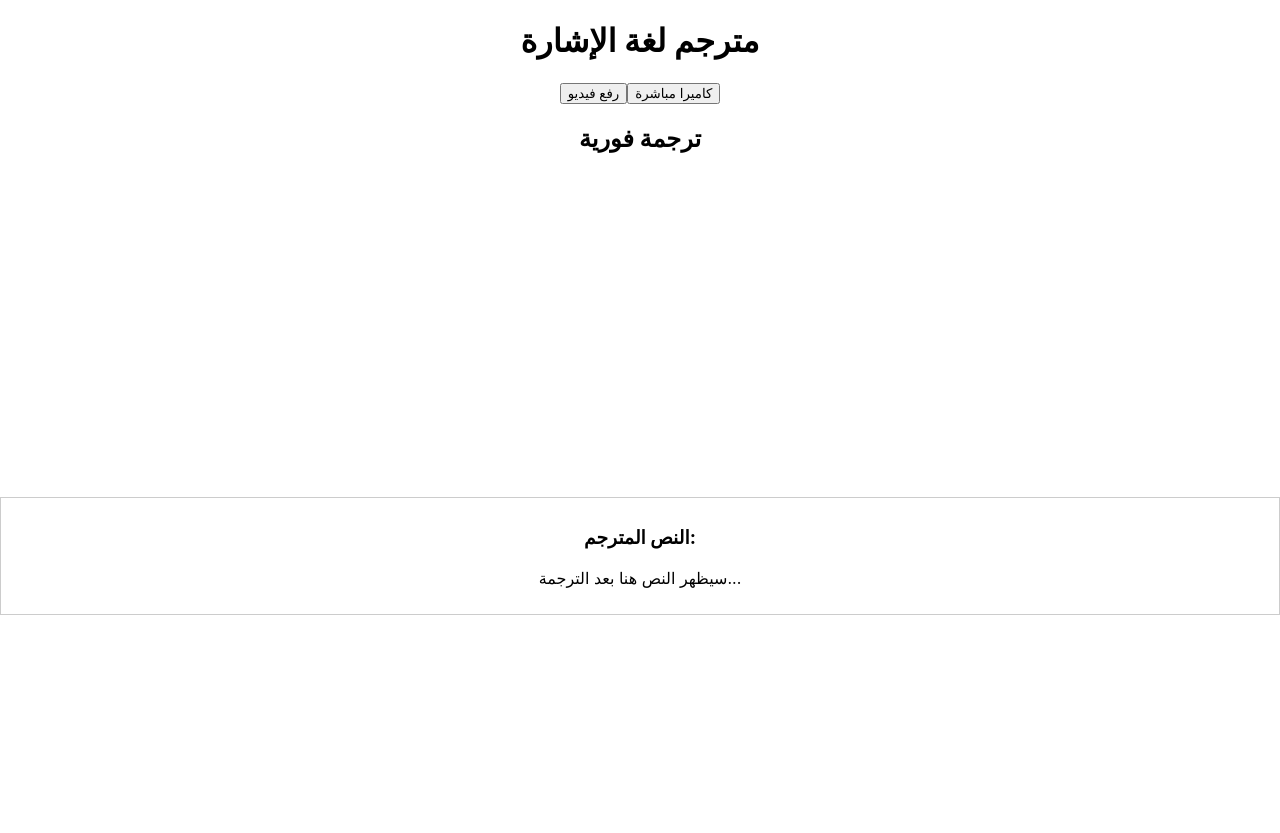
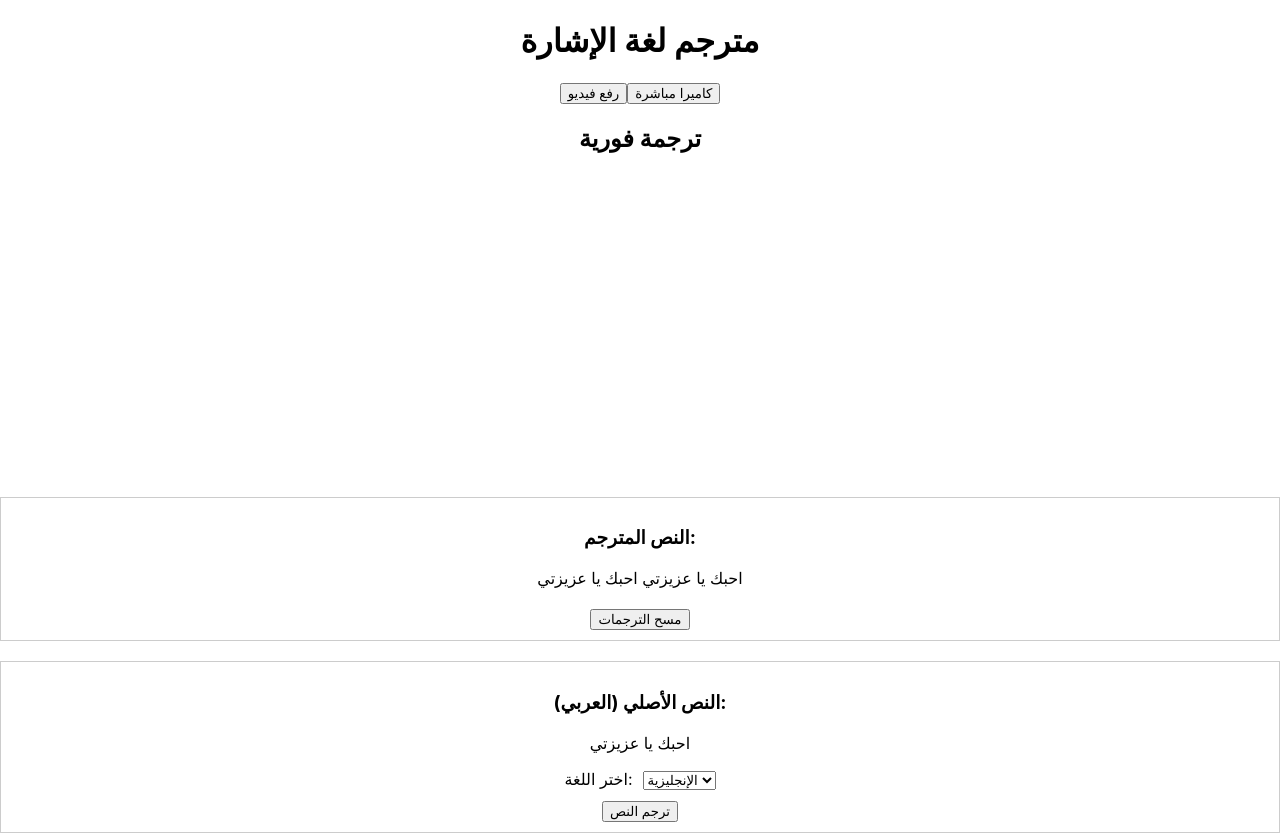
Before and after one commit to ahmedkhafagy800/signify, a React (Create React App) app: page / in a window 1280 px wide. Both pictures are taken after a click on the button "كاميرا مباشرة". Before the commit the page ends 800 px from the top, so only its background shows below. Built offline with nearby package versions, Linux system fonts and the light colour scheme; no server answers.

Commit message:
translation

```diff
--- a/package.json
+++ b/package.json
@@ -19,8 +19,6 @@
     "predeploy": "npm run build",
     "deploy": "gh-pages -d build"
   },
-
-
   "eslintConfig": {
     "extends": [
       "react-app",
--- /dev/null
+++ b/src/components/LibraTranslator.js
@@ -0,0 +1,63 @@
+// LibraTranslator.js
+import React, { useState } from 'react';
+import useStore from '../store';
+
+const LibraTranslator = () => {
+  const { translatedText } = useStore();
+  const currentText = translatedText[translatedText.length - 1] || '';
+
+  const [targetLanguage, setTargetLanguage] = useState('en'); // اللغة الافتراضية: الإنجليزية
+  const [translation, setTranslation] = useState('');
+  const [loading, setLoading] = useState(false);
+
+  const handleTranslate = async () => {
+    if (!currentText) return;
+    setLoading(true);
+    try {
+      const url = `https://translate.googleapis.com/translate_a/single?client=gtx&sl=ar&tl=${targetLanguage}&dt=t&q=${encodeURIComponent(currentText)}`;
+      const response = await fetch(url);
+      if (!response.ok) throw new Error(`HTTP error! status: ${response.status}`);
+      const data = await response.json();
+      setTranslation(data[0].map(item => item[0]).join(''));
+    } catch (error) {
+      console.error('حدث خطأ أثناء الترجمة:', error);
+    } finally {
+      setLoading(false);
+    }
+  };
+
+  return (
+    <div style={{ marginTop: '20px', padding: '10px', border: '1px solid #ccc' }}>
+      <h3>النص الأصلي (العربي):</h3>
+      <p>{currentText || 'لا يوجد نص للترجمة'}</p>
+
+      <div style={{ margin: '10px 0' }}>
+        <label htmlFor="targetLanguage">اختر اللغة:</label>
+        <select
+          id="targetLanguage"
+          value={targetLanguage}
+          onChange={(e) => setTargetLanguage(e.target.value)}
+          style={{ marginLeft: '10px' }}
+        >
+          <option value="en">الإنجليزية</option>
+          <option value="fr">الفرنسية</option>
+          <option value="de">الألمانية</option>
+          <option value="es">الإسبانية</option>
+        </select>
+      </div>
+
+      <button onClick={handleTranslate} disabled={loading || !currentText}>
+        {loading ? 'جارٍ الترجمة...' : 'ترجم النص'}
+      </button>
+
+      {translation && (
+        <div style={{ marginTop: '20px' }}>
+          <h3>النص المترجم:</h3>
+          <p>{translation}</p>
+        </div>
+      )}
+    </div>
+  );
+};
+
+export default LibraTranslator;
--- a/src/components/LiveCamera.js
+++ b/src/components/LiveCamera.js
@@ -1,18 +1,19 @@
-
+// LiveCamera.js
 import React, { useRef, useEffect } from 'react';
 import useStore from '../store';
 import TranslatedTextDisplay from './TranslatedTextDisplay';
+import LibraTranslator from './LibraTranslator';
 
 const LiveCamera = () => {
     const videoRef = useRef(null);
     const canvasRef = useRef(null);
-    const { setTranslatedText } = useStore();
+    // استخدام appendTranslatedText بدلاً من setTranslatedText
+    const { appendTranslatedText } = useStore();
     const intervalId = useRef(null);
     const streamRef = useRef(null);
 
     useEffect(() => {
-        const startCamera = async () =>
-        {
+        const startCamera = async () => {
             try {
                 const stream = await navigator.mediaDevices.getUserMedia({ video: true });
                 streamRef.current = stream;
@@ -29,32 +30,19 @@ const LiveCamera = () => {
     // التقاط الإطار كل ثانية
     intervalId.current = setInterval(captureAndSendFrame, 1000);
 
-        // دالة التنظيف: عند خروج المكون نتأكد من إيقاف التيار وإلغاء المؤقت
-        return () =>
-        {
-            console.log("🔴 تنفيذ دالة التنظيف في VideoRecord");
-
-            console.log("LiveCamera unmounting: stopping camera");
-            if (streamRef.current)
-            {
-                streamRef.current.getTracks().forEach((track) =>
-                {
-                    console.log("قبل الإيقاف: track.readyState =", track.readyState);
-                    track.stop();
-                    console.log("بعد الإيقاف: track.readyState =", track.readyState);
-                });
-
+    // دالة التنظيف عند إلغاء تركيب المكون
+    return () => {
+      if (streamRef.current) {
+        streamRef.current.getTracks().forEach((track) => track.stop());
         streamRef.current = null;
       }
-            if (videoRef.current)
-            {
+      if (videoRef.current) {
         videoRef.current.srcObject = null;
         videoRef.current.removeAttribute("src");
         videoRef.current.load();
       }
       clearInterval(intervalId.current);
-            setTimeout(() =>
-            {
+      setTimeout(() => {
         navigator.mediaDevices.getUserMedia({ video: true })
           .then((stream) => {
             stream.getTracks().forEach((track) => track.stop());
@@ -63,11 +51,9 @@ const LiveCamera = () => {
           .catch((err) => console.warn("⚠️ Error resetting media stream:", err));
       }, 10);
     };
-
   }, []);
 
-    const captureAndSendFrame = async () =>
-    {
+  const captureAndSendFrame = async () => {
     if (!videoRef.current) return;
     const video = videoRef.current;
     const canvas = canvasRef.current;
@@ -76,36 +62,39 @@ const LiveCamera = () => {
     const ctx = canvas.getContext('2d');
       ctx.drawImage(video, 0, 0, canvas.width, canvas.height);
 
-        canvas.toBlob(async (blob) =>
-        {
-            if (blob)
-            {
+        appendTranslatedText("احبك يا عزيزتي");
+
+    canvas.toBlob(async (blob) => {
+      if (blob) {
         const formData = new FormData();
         formData.append('frame', blob, 'frame.jpg');
 
-                try
-                {
+        try {
           const response = await fetch('/api/translate', {
             method: 'POST',
             body: formData,
           });
           const data = await response.json();
-                    setTranslatedText(data.translatedText);
-                }
-                catch (error) {
+          // إضافة الترجمة الجديدة إلى الترجمات الموجودة
+          appendTranslatedText(data.translatedText);
+          appendTranslatedText("ازيك");
+        } catch (error) {
           console.error('Error sending frame:', error);
         }
       }
     }, 'image/jpeg');
   };
 
-    return(
+    return (
         <div>
+
             <h2>ترجمة فورية</h2>
             <video ref={videoRef} autoPlay style={{ width: '100%', maxWidth: '600px' }} />
-            {/* for canvas frame by frame */}
+            {/* العنصر canvas يُستخدم فقط لالتقاط الإطارات */}
             <canvas ref={canvasRef} style={{ display: 'none' }} />
             <TranslatedTextDisplay />
+            <LibraTranslator />
+
         </div>
         );
     };
--- a/src/components/TranslatedTextDisplay.js
+++ b/src/components/TranslatedTextDisplay.js
@@ -1,15 +1,23 @@
+// TranslatedTextDisplay.js
 import React from 'react';
 import useStore from '../store';
 
 const TranslatedTextDisplay = () => {
-    const { translatedText } = useStore();
+  const { translatedText, resetTranslatedText } = useStore();
 
-    return (
-        <div style={{ marginTop: '20px', padding: '10px', border: '1px solid #ccc' }}>
-        <h3>النص المترجم:</h3>
-        <p>{translatedText || 'سيظهر النص هنا بعد الترجمة...'}</p>
-        </div>
-    );
+  return (
+    <div style={{ marginTop: '20px', padding: '10px', border: '1px solid #ccc' }}>
+      <h3>النص المترجم:</h3>
+      {translatedText.length === 0 ? (
+        <p>سيظهر النص هنا بعد الترجمة...</p>
+      ) : (
+        translatedText.map((text, index) => <span key={index}>{text} </span>)
+          )}
+          <br></br>
+          <br></br>
+      <button onClick={resetTranslatedText}>مسح الترجمات</button>
+    </div>
+  );
 };
 
 export default TranslatedTextDisplay;
--- a/src/components/VideoUpload.js
+++ b/src/components/VideoUpload.js
@@ -1,10 +1,13 @@
 import React, { useState } from 'react';
 import useStore from '../store';
 import TranslatedTextDisplay from './TranslatedTextDisplay';
+import LibraTranslator from './LibraTranslator';
 
 const VideoUpload = () => {
   const [file, setFile] = useState(null);
-    const { setTranslatedText } = useStore();
+  // استخدام appendTranslatedText
+  const { appendTranslatedText } = useStore();
+
   const handleFileChange = (e) => {
     setFile(e.target.files[0]);
   };
@@ -21,7 +24,8 @@ const VideoUpload = () => {
         body: formData,
       });
       const data = await response.json();
-    setTranslatedText(data.translatedText);
+      // إضافة الترجمة الجديدة
+      appendTranslatedText(data.translatedText);
     } catch (error) {
       console.error('Error uploading video:', error);
     }
@@ -33,6 +37,7 @@ const VideoUpload = () => {
       <input type="file" accept="video/*" onChange={handleFileChange} />
       <button onClick={handleUpload}>رفع وترجمة</button>
             <TranslatedTextDisplay />
+            <LibraTranslator />
     </div>
   );
 };
--- a/src/store.js
+++ b/src/store.js
@@ -1,8 +1,10 @@
 import { create } from 'zustand';
 
 const useStore = create((set) => ({
-  translatedText: '',
-  setTranslatedText: (text) => set({ translatedText: text }),
+  translatedText: [],
+  appendTranslatedText: (text) =>
+    set((state) => ({ translatedText: [...state.translatedText, text] })),
+  resetTranslatedText: () => set({ translatedText: [] }),
 }));
 
 export default useStore;
```
Lines whose indentation alone changed are shown as unchanged.
